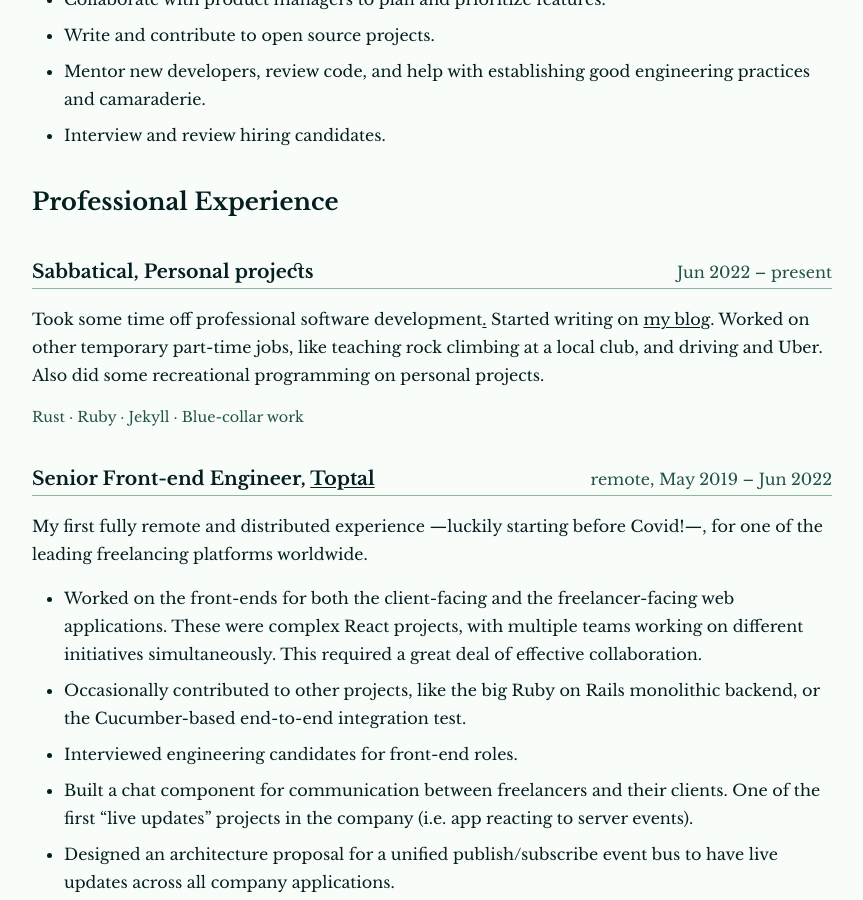
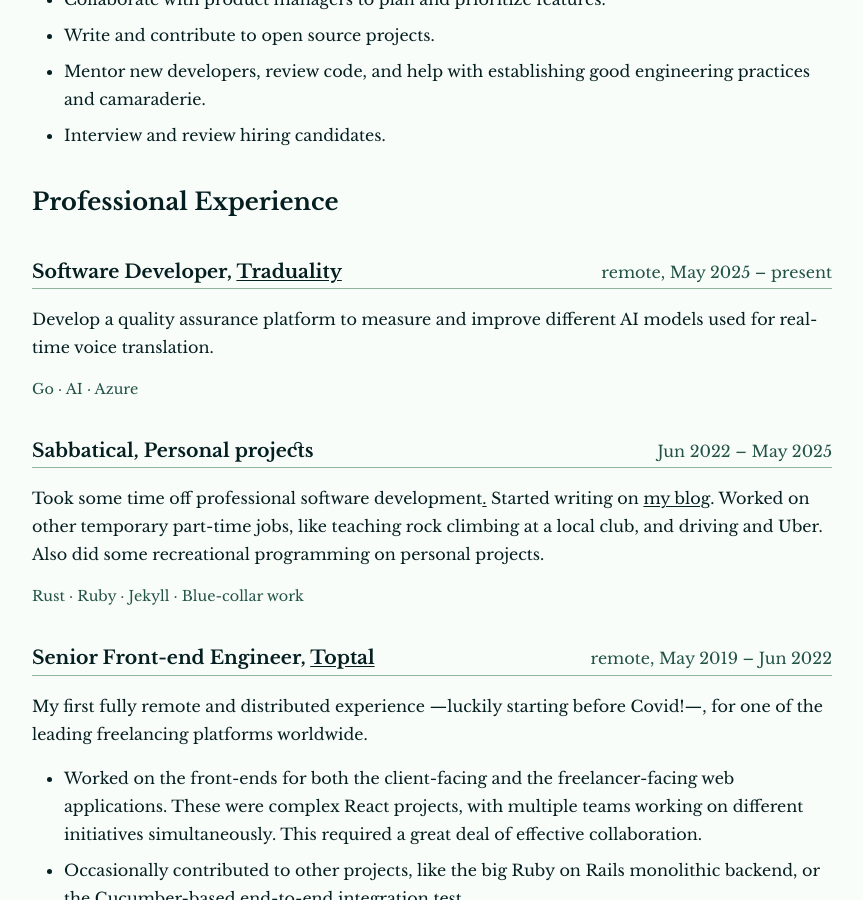
Before and after one commit to epidemian/epidemian.github.io, a Jekyll site: the page built from resume.md, in a window 1280 px wide and 900 px high, scrolled down 1298 px. Shown: the whole window, without its empty margins (208-1071 px from the left). Built offline with Jekyll 4.4.1, drawn with Linux system fonts in a browser that asks for light colours.

Commit message:
Update résumé

```diff
--- a/_data/jobs.yaml
+++ b/_data/jobs.yaml
@@ -1,6 +1,14 @@
+- role: Software Developer
+  org: <a href="https://traduality.com/">Traduality</a>
+  location: remote
+  time: May 2025 – present
+  description: |
+    Develop a quality assurance platform to measure and improve different AI models used for real-time voice translation.
+  buzzwords: [Go, AI, Azure]
+
 - role: Sabbatical
   org: Personal projects
-  time: Jun 2022 – present
+  time: Jun 2022 – May 2025
   description: |
     Took some time off professional software development[.](/assets/images/sabbatical.jpeg) Started writing on [my blog](/blog). Worked on other temporary part-time jobs, like teaching rock climbing at a local club, and driving and Uber. Also did some recreational programming on personal projects.
   buzzwords: [Rust, Ruby, Jekyll, Blue-collar work]
```
